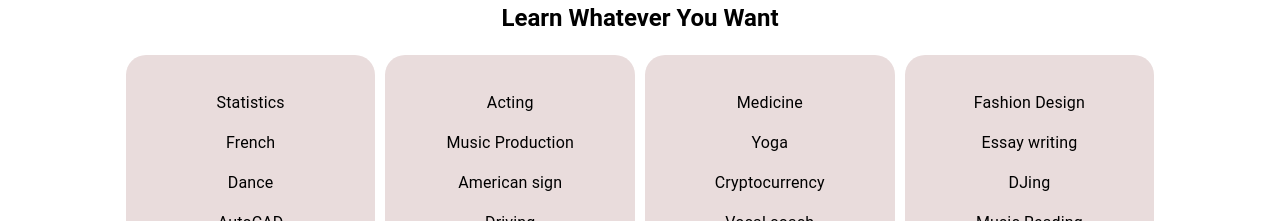
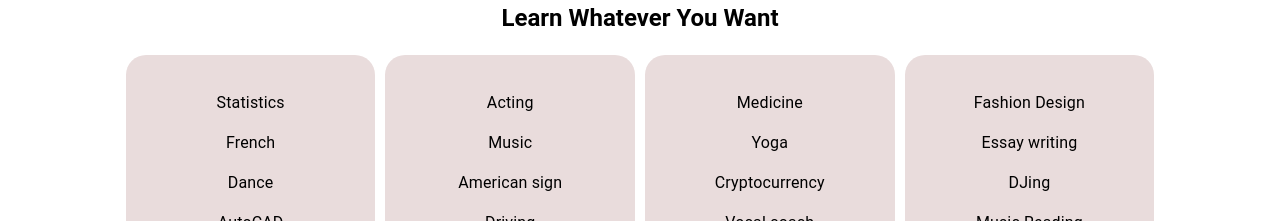
Before and after one commit to 0shreyajha0/Tutor-Point, a React (Create React App) app: page / in a window 1280 px wide. Shown: the part 1340-1561 px from the top of the page. Built offline with nearby package versions, Linux system fonts and the light colour scheme.

Commit message:
finalised learnContent

```diff
--- a/src/components/LearnContent/learnContent.component.jsx
+++ b/src/components/LearnContent/learnContent.component.jsx
@@ -15,7 +15,7 @@ export const LearnContent = () => {
   ];
   const SecondDiv = [
     { name: "Acting", href: "//example.com/acting" },
-    { name: "Music Production", href: "//example.com/music-production" },
+    { name: "Music ", href: "//example.com/music-production" },
     { name: "American sign ", href: "//example.com/asl" },
     { name: "Driving", href: "//example.com/driving" },
     { name: "Violin", href: "//example.com/violin" },
```
